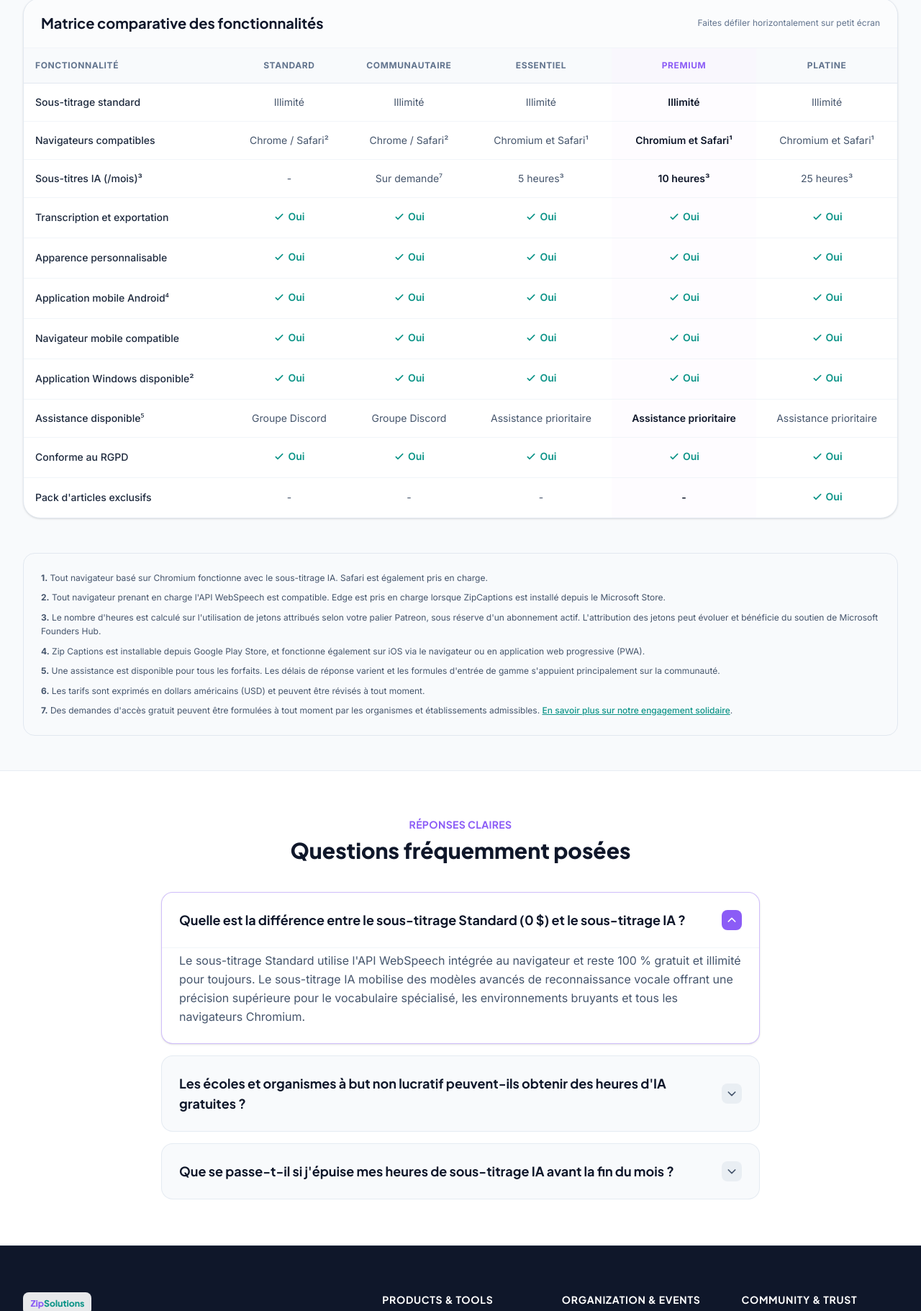
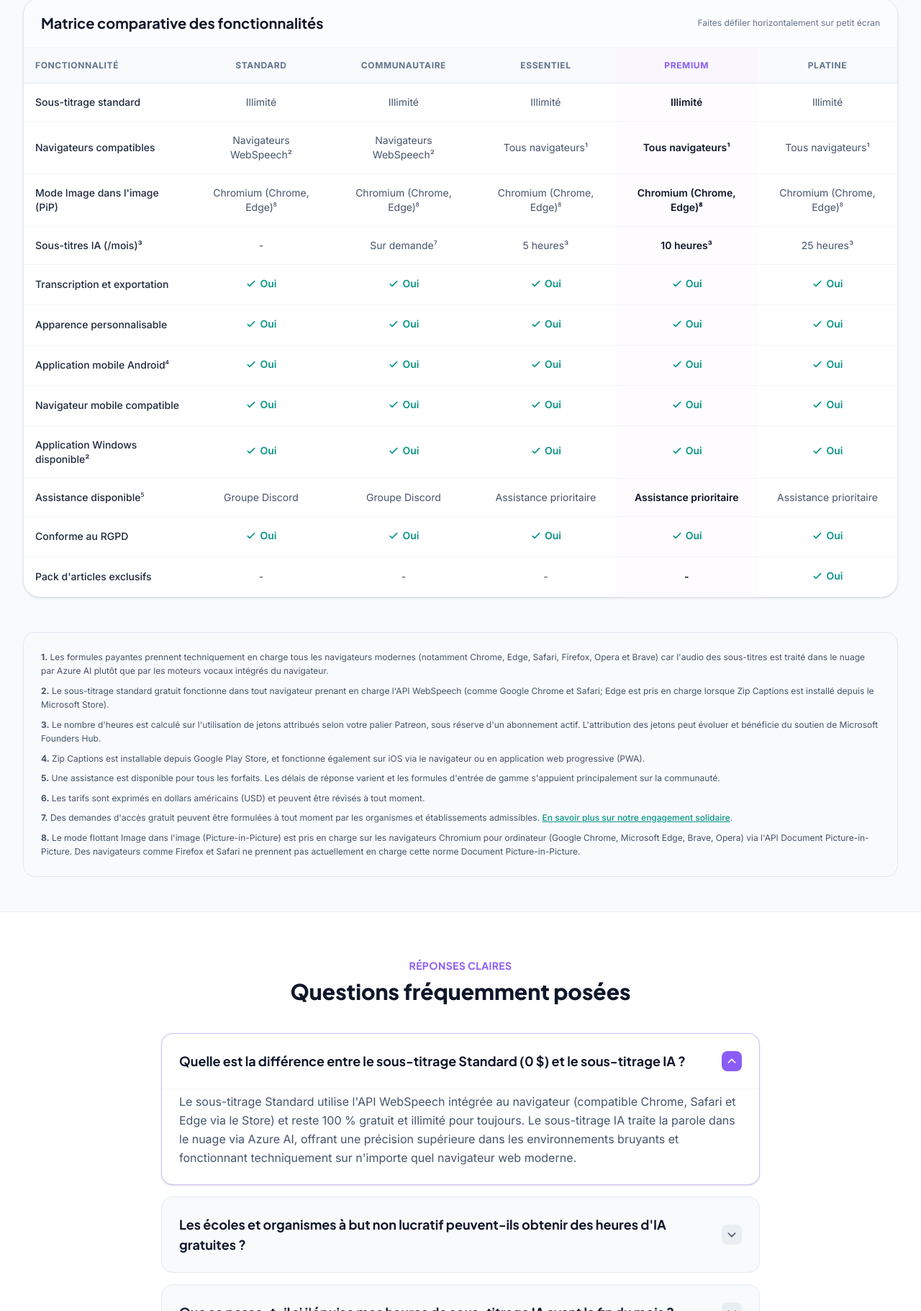
Before and after one commit to crippit/zip-solutions-home, an Astro site: page /fr/pricing in a window 1280 px wide. Shown: the part 783-2604 px from the top of the page at 72% size. Built offline with nearby package versions, Linux system fonts and the light colour scheme; Astro itself is replaced by a stand-in of ours.

Commit message:
feat(pricing): reflect WebSpeech API support, cloud Azure browser compatibility, and Picture-in-Picture mode

```diff
--- a/src/pages/fr/pricing.astro
+++ b/src/pages/fr/pricing.astro
@@ -58,7 +58,8 @@
 
 const features = [
   { name: "Sous-titrage standard", values: ["Illimité", "Illimité", "Illimité", "Illimité", "Illimité"] },
-  { name: "Navigateurs compatibles", values: ["Chrome / Safari²", "Chrome / Safari²", "Chromium et Safari¹", "Chromium et Safari¹", "Chromium et Safari¹"] },
+  { name: "Navigateurs compatibles", values: ["Navigateurs WebSpeech²", "Navigateurs WebSpeech²", "Tous navigateurs¹", "Tous navigateurs¹", "Tous navigateurs¹"] },
+  { name: "Mode Image dans l'image (PiP)", values: ["Chromium (Chrome, Edge)⁸", "Chromium (Chrome, Edge)⁸", "Chromium (Chrome, Edge)⁸", "Chromium (Chrome, Edge)⁸", "Chromium (Chrome, Edge)⁸"] },
   { name: "Sous-titres IA (/mois)³", values: ["-", "Sur demande⁷", "5 heures³", "10 heures³", "25 heures³"] },
   { name: "Transcription et exportation", values: ["Oui", "Oui", "Oui", "Oui", "Oui"] },
   { name: "Apparence personnalisable", values: ["Oui", "Oui", "Oui", "Oui", "Oui"] },
@@ -73,7 +74,7 @@
 const faqs = [
   {
     question: "Quelle est la différence entre le sous-titrage Standard (0 $) et le sous-titrage IA ?",
-    answer: "Le sous-titrage Standard utilise l'API WebSpeech intégrée au navigateur et reste 100 % gratuit et illimité pour toujours. Le sous-titrage IA mobilise des modèles avancés de reconnaissance vocale offrant une précision supérieure pour le vocabulaire spécialisé, les environnements bruyants et tous les navigateurs Chromium."
+    answer: "Le sous-titrage Standard utilise l'API WebSpeech intégrée au navigateur (compatible Chrome, Safari et Edge via le Store) et reste 100 % gratuit et illimité pour toujours. Le sous-titrage IA traite la parole dans le nuage via Azure AI, offrant une précision supérieure dans les environnements bruyants et fonctionnant techniquement sur n'importe quel navigateur web moderne."
   },
   {
     question: "Les écoles et organismes à but non lucratif peuvent-ils obtenir des heures d'IA gratuites ?",
@@ -202,13 +203,14 @@
 
     <!-- Notes explicatives -->
     <div class="bg-slate-50 rounded-2xl p-6 border border-slate-200 text-xs text-slate-600 space-y-2 leading-relaxed">
-      <p><b>1.</b> Tout navigateur basé sur Chromium fonctionne avec le sous-titrage IA. Safari est également pris en charge.</p>
-      <p><b>2.</b> Tout navigateur prenant en charge l'API WebSpeech est compatible. Edge est pris en charge lorsque ZipCaptions est installé depuis le Microsoft Store.</p>
+      <p><b>1.</b> Les formules payantes prennent techniquement en charge tous les navigateurs modernes (notamment Chrome, Edge, Safari, Firefox, Opera et Brave) car l'audio des sous-titres est traité dans le nuage par Azure AI plutôt que par les moteurs vocaux intégrés du navigateur.</p>
+      <p><b>2.</b> Le sous-titrage standard gratuit fonctionne dans tout navigateur prenant en charge l'API WebSpeech (comme Google Chrome et Safari; Edge est pris en charge lorsque Zip Captions est installé depuis le Microsoft Store).</p>
       <p><b>3.</b> Le nombre d'heures est calculé sur l'utilisation de jetons attribués selon votre palier Patreon, sous réserve d'un abonnement actif. L'attribution des jetons peut évoluer et bénéficie du soutien de Microsoft Founders Hub.</p>
       <p><b>4.</b> Zip Captions est installable depuis Google Play Store, et fonctionne également sur iOS via le navigateur ou en application web progressive (PWA).</p>
       <p><b>5.</b> Une assistance est disponible pour tous les forfaits. Les délais de réponse varient et les formules d'entrée de gamme s'appuient principalement sur la communauté.</p>
       <p><b>6.</b> Les tarifs sont exprimés en dollars américains (USD) et peuvent être révisés à tout moment.</p>
-      <p><b>7.</b> Des demandes d'accès gratuit peuvent être formulées à tout moment par les organismes et établissements admissibles. <a href="/fr/contact-us" class="text-teal-brand font-medium underline">En savoir plus sur notre engagement solidaire</a>.</p>
+      <p><b>7.</b> Des demandes d'accès gratuit peuvent être formulées à tout moment par les organismes et établissements admissibles. <a href="/fr/givingback" class="text-teal-brand font-medium underline">En savoir plus sur notre engagement solidaire</a>.</p>
+      <p><b>8.</b> Le mode flottant Image dans l'image (Picture-in-Picture) est pris en charge sur les navigateurs Chromium pour ordinateur (Google Chrome, Microsoft Edge, Brave, Opera) via l'API Document Picture-in-Picture. Des navigateurs comme Firefox et Safari ne prennent pas actuellement en charge cette norme Document Picture-in-Picture.</p>
     </div>
 
   </div>
--- a/src/pages/pricing.astro
+++ b/src/pages/pricing.astro
@@ -58,7 +58,8 @@
 
 const features = [
   { name: "Regular Captioning", values: ["Unlimited", "Unlimited", "Unlimited", "Unlimited", "Unlimited"] },
-  { name: "Browser Support", values: ["Chrome / Safari²", "Chrome / Safari²", "Chromium & Safari¹", "Chromium & Safari¹", "Chromium & Safari¹"] },
+  { name: "Browser Support", values: ["WebSpeech Browsers²", "WebSpeech Browsers²", "Any Browser¹", "Any Browser¹", "Any Browser¹"] },
+  { name: "Picture-in-Picture (PiP) Mode", values: ["Chromium (Chrome, Edge)⁸", "Chromium (Chrome, Edge)⁸", "Chromium (Chrome, Edge)⁸", "Chromium (Chrome, Edge)⁸", "Chromium (Chrome, Edge)⁸"] },
   { name: "AI Captioning (/month)³", values: ["—", "Request⁷", "5 hours³", "10 hours³", "25 hours³"] },
   { name: "Transcription & Export", values: ["Yes", "Yes", "Yes", "Yes", "Yes"] },
   { name: "Customizable Appearance", values: ["Yes", "Yes", "Yes", "Yes", "Yes"] },
@@ -73,7 +74,7 @@
 const faqs = [
   {
     question: "What is the difference between Regular Captioning ($0) and AI Captioning?",
-    answer: "Regular Captioning uses your browser's built-in WebSpeech API and is 100% free and unlimited forever. AI Captioning uses advanced cloud speech recognition models for higher accuracy with specialized vocabulary, noisy rooms, and additional Chromium browsers."
+    answer: "Regular Captioning uses your browser's built-in WebSpeech API (supported in browsers like Chrome, Safari, and Edge via Store) and is 100% free and unlimited forever. AI Captioning processes speech in the cloud via Azure AI, delivering higher accuracy for accents and noisy rooms, and technically working across any modern web browser."
   },
   {
     question: "Do schools, churches, or non-profits qualify for donated AI captioning hours?",
@@ -202,13 +203,14 @@
 
     <!-- Footnotes -->
     <div class="bg-slate-50 rounded-2xl p-6 border border-slate-200 text-xs text-slate-600 space-y-2 leading-relaxed">
-      <p><b>1.</b> Any Chromium based browser will work with the AI Captioning. Safari is also supported.</p>
-      <p><b>2.</b> Any browser which supports the WebSpeech API will work. Edge is supported when ZipCaptions is installed from the Microsoft Store.</p>
+      <p><b>1.</b> The paid tiers technically support any modern browser (including Chrome, Edge, Safari, Firefox, Opera, and Brave) because caption audio is processed in the cloud by Azure AI rather than browser-specific speech engines.</p>
+      <p><b>2.</b> Regular free captioning works in any browser that supports the WebSpeech API (such as Google Chrome and Safari; Edge is supported when Zip Captions is installed from the Microsoft Store).</p>
       <p><b>3.</b> The number of hours are based on token usage. The tokens are awarded based on your Patreon tier, and are reliant upon you having an active Patreon subscription. Token allocation is subject to change at any point and is currently subsidized by our membership to the Microsoft Founders Hub.</p>
       <p><b>4.</b> You can install Zip Captions from the Google Play Store, but it will also run on iOS, either as an installable Progressive Web App, or in the browser.</p>
       <p><b>5.</b> Dedicated support is available for all tiers, however, response times will vary, and the lower tiers rely mainly on community support.</p>
       <p><b>6.</b> The price is stated in USD. The price can be changed at any time.</p>
       <p><b>7.</b> Requests can be made at any time by qualifying groups. <a href="/givingback" class="text-teal-brand font-medium underline">Read more about our giving back initiative</a>.</p>
+      <p><b>8.</b> Picture-in-Picture (PiP) floating captions are supported in desktop Chromium-based browsers (Google Chrome, Microsoft Edge, Brave, and Opera) via the native Document Picture-in-Picture API. Browsers such as Firefox and Safari do not currently support Document Picture-in-Picture.</p>
     </div>
 
   </div>
```
